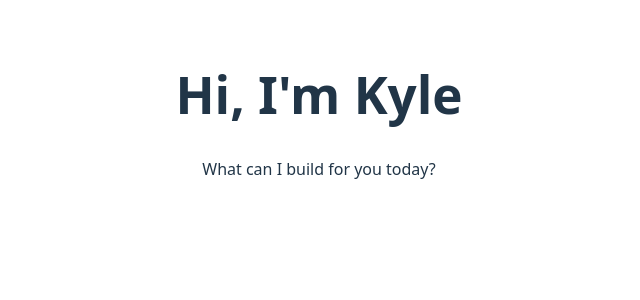
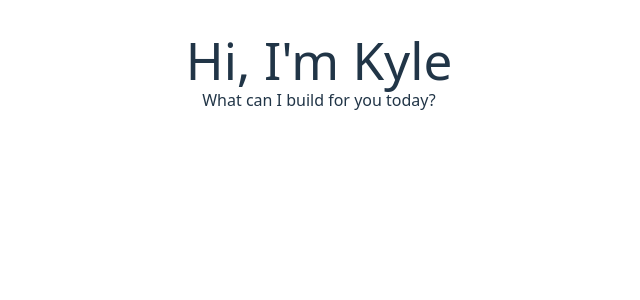
Before and after one commit to klevi43/portfolio-site, a React (Vite) app in the folder portfolio-site/: page / in a window 1280 px wide. Shown: the top 300 px of the page, without its empty margins (321-961 px from the left). Built offline with nearby package versions, Linux system fonts and the light colour scheme.

Commit message:
installed tailwind

```diff
--- a/portfolio-site/package.json
+++ b/portfolio-site/package.json
@@ -10,8 +10,10 @@
     "preview": "vite preview"
   },
   "dependencies": {
+    "@tailwindcss/vite": "^4.1.16",
     "react": "^19.1.1",
-    "react-dom": "^19.1.1"
+    "react-dom": "^19.1.1",
+    "tailwindcss": "^4.1.16"
   },
   "devDependencies": {
     "@eslint/js": "^9.36.0",
--- a/portfolio-site/src/App.css
+++ b/portfolio-site/src/App.css
@@ -1,3 +1,4 @@
+@import "tailwindcss";
 #root {
   max-width: 1280px;
   margin: 0 auto;
--- a/portfolio-site/src/components/Nav.tsx
+++ b/portfolio-site/src/components/Nav.tsx
@@ -5,7 +5,7 @@ const Nav = () => {
     <div>
       <nav>
         <ul>
-          <li>home</li>
+          <li className="text-9xl">home</li>
           <li>about</li>
           <li>projects</li>
           <li>contact</li>
```
Also changed, not shown: 1 other file (tests, documents, lock files or other folders).
